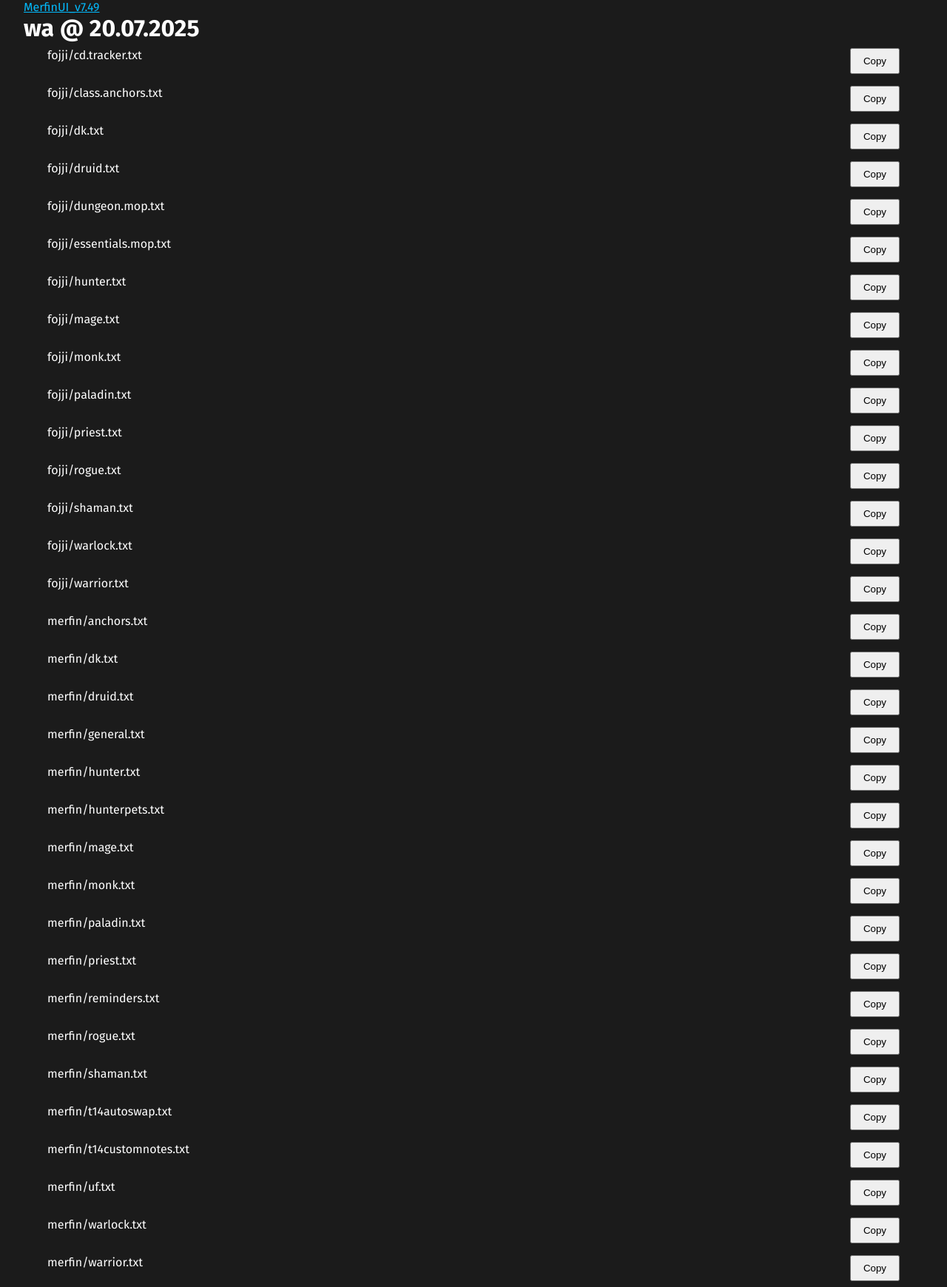
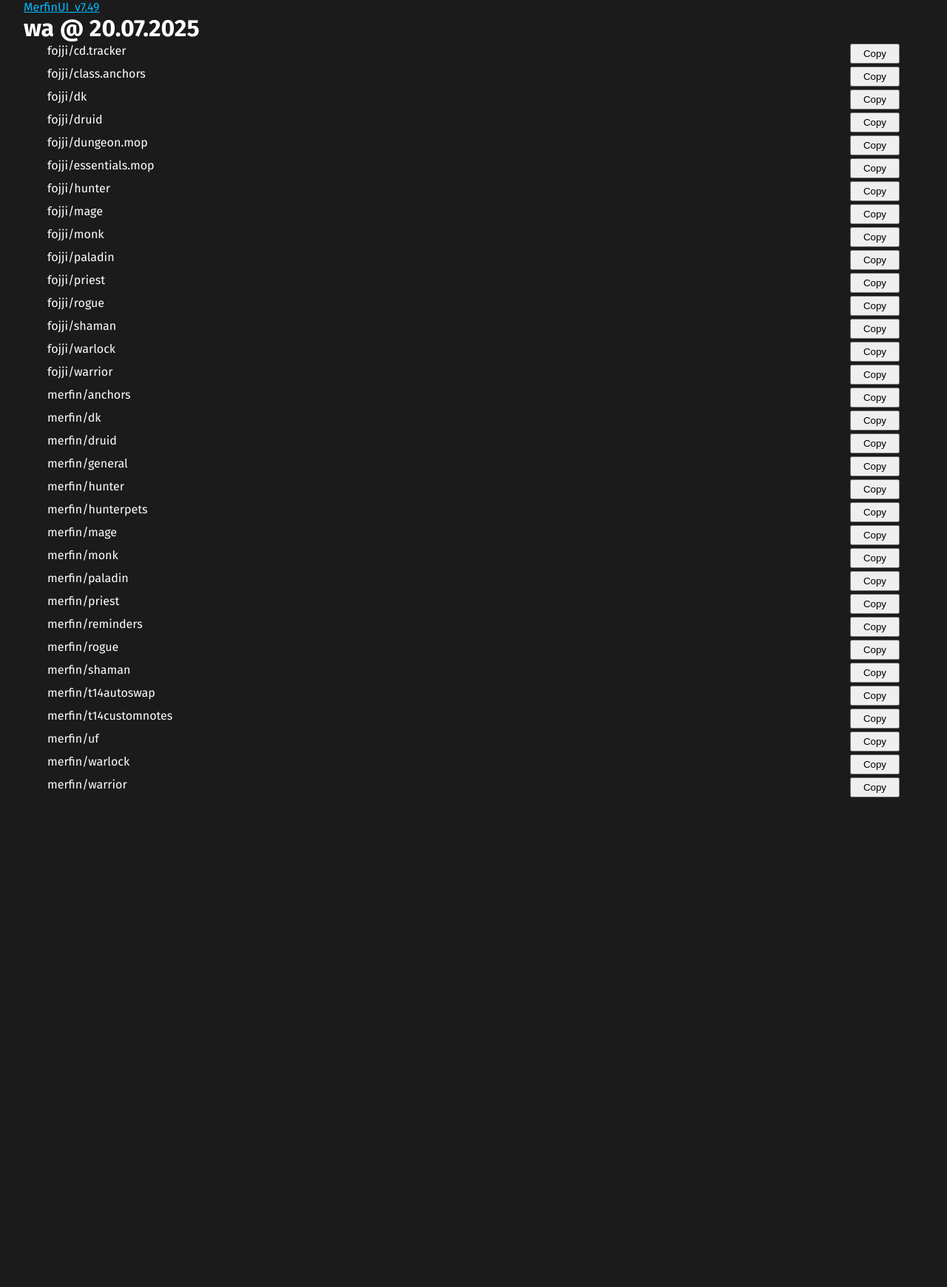
Before and after one commit to ndntmndntm/ndntmndntm.github.io, a Jekyll site: the page built from wa.html, in a window 1280 px wide. Shown: the whole page at 74% size. Built offline with Jekyll 4.4.1, drawn with Linux system fonts in a browser that asks for light colours; a script that is not in the unit is left out; after the commit the page ends 1080 px from its top, so only the background shows below that.

Commit message:
fix wa name ext and styles

```diff
--- a/css/main.css
+++ b/css/main.css
@@ -55,14 +55,14 @@
 }
 
 .wacopy-btn {
-    padding: 8px 16px;
+    padding: 4px 16px;
 }
 
 .wacopy-div {
     display: flex;
     justify-content: space-between;
     flex-wrap: wrap;
-    padding: 8px var(--spacing);
+    padding: 2px var(--spacing);
 }
 
 .wacopy-div:hover {
--- a/js/wa.js
+++ b/js/wa.js
@@ -44,7 +44,7 @@
 }
 
 function generateWAName(filename) {
-    return filename.replace("/static/wa/", "");
+    return filename.replace("/static/wa/", "").replace(".txt", "");
 }
 
 function pushWA(filename, wa) {
```
